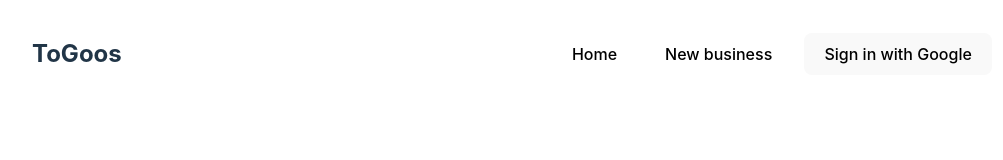
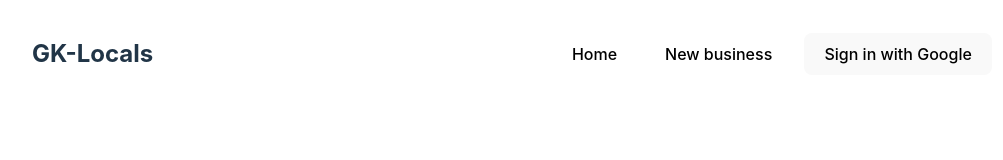
Before and after one commit to phildehovre/vite-gk-locals, a React (Vite) app: page / in a window 1280 px wide. Shown: the top 160 px of the page, without its empty margins (128-1131 px from the left). Built offline with nearby package versions, Linux system fonts and the light colour scheme; no server answers; the database is empty.

Commit message:
vercel 14:278

```diff
--- a/src/components/Navbar.tsx
+++ b/src/components/Navbar.tsx
@@ -20,7 +20,7 @@ const Navbar = () => {
     return (
         <nav className="navbar">
             <div className="navbar-logo">
-                <h2>ToGoos</h2>
+                <h2>GK-Locals</h2>
             </div>
             <div className="navbar-buttons">
                 <button onClick={() => navigate('/')} className="navbar-button">Home</button>
```
